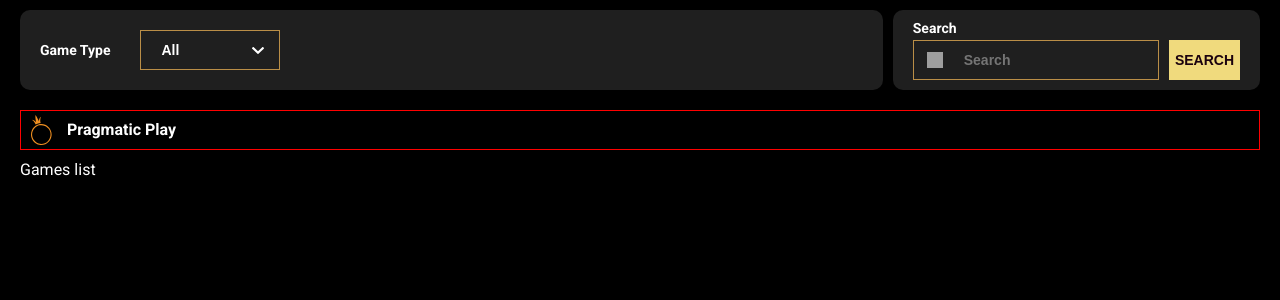
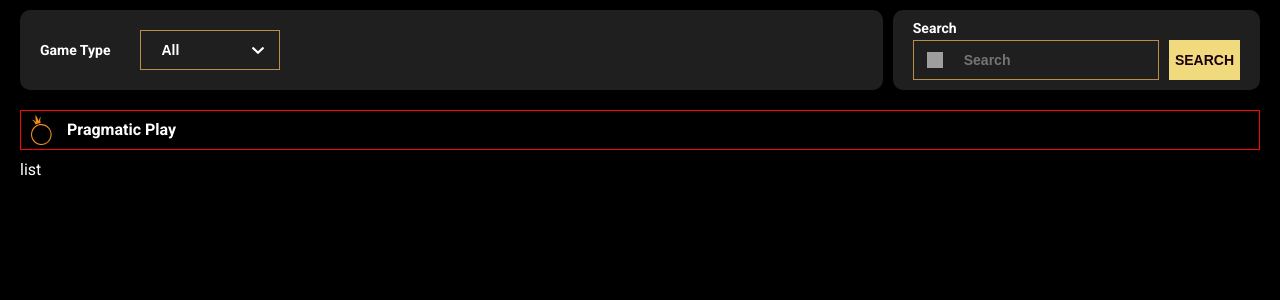
Before and after one commit to shpakovad/games, a React app: page / in a window 1280 px wide. Shown: the top 300 px of the page. Built offline with nearby package versions, Linux system fonts and the light colour scheme; grey boxes are pictures that could not be loaded.

Commit message:
Fixed header

```diff
--- a/src/components/Header/styles.scss
+++ b/src/components/Header/styles.scss
@@ -6,4 +6,8 @@
   gap: 0.625rem;
   width: 100%;
   margin-bottom: 20px;
+  position: sticky;
+  top: 0.625rem;
+  z-index: 100;
+  background-color: $bg-main;
 }
--- a/src/pages/GamesPage/GamesPage.tsx
+++ b/src/pages/GamesPage/GamesPage.tsx
@@ -9,7 +9,7 @@
         <img src={gamesLogo} alt="Games Logo" />
         <label>Pragmatic Play</label>
       </div>
-      Games list
+      list
     </section>
   );
 };
```
